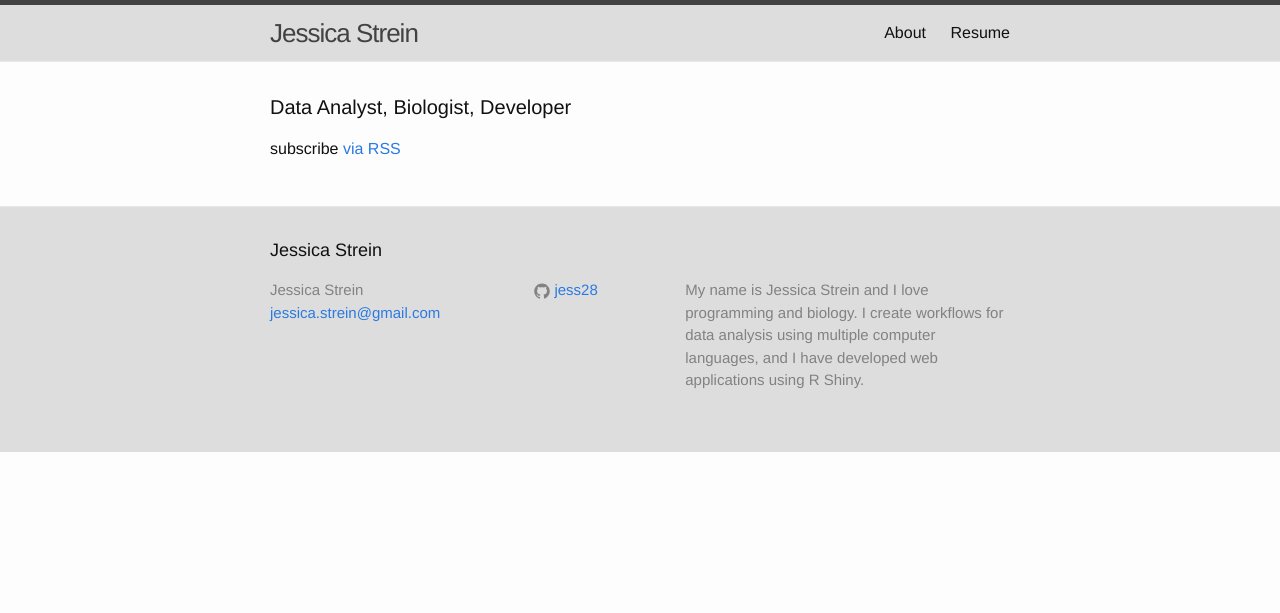
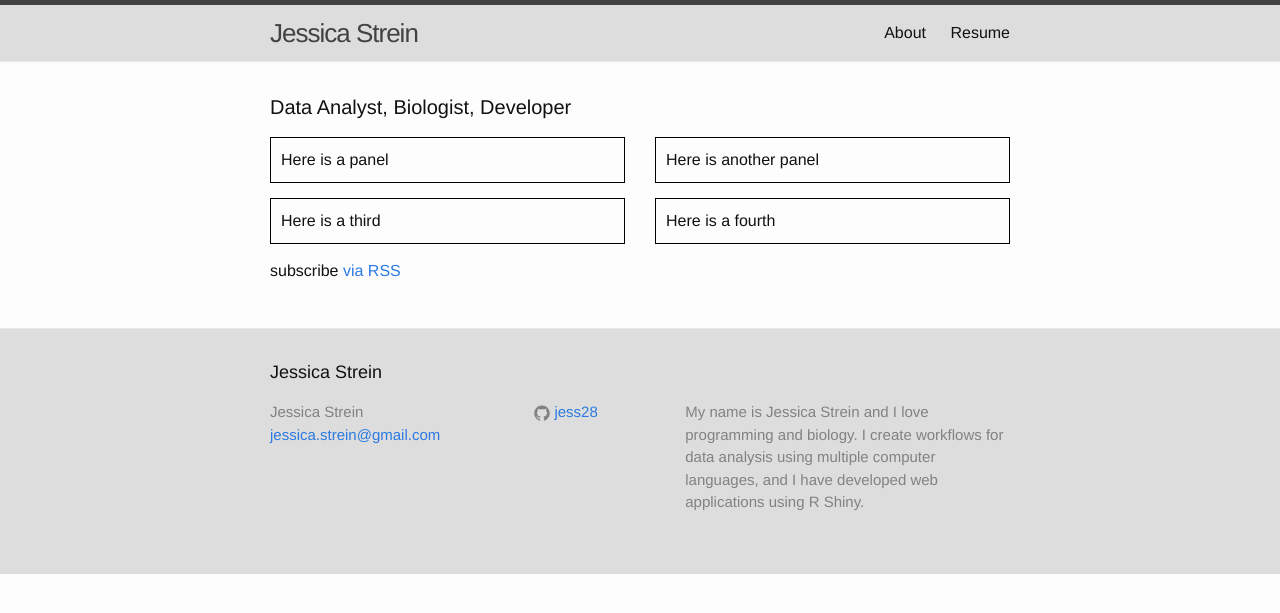
Before and after one commit to jess28/jess28.github.io, a Jekyll site: the page built from index.html, in a window 1280 px wide. Shown: the top 613 px of the page. Built offline with Jekyll 4.4.1, drawn with Linux system fonts in a browser that asks for light colours.

Commit message:
fixed color issue, added stackoverflow link, added boxes for later

```diff
--- a/_sass/_base.scss
+++ b/_sass/_base.scss
@@ -204,11 +204,3 @@
         }
     }
 }
-
-header {
-  background-color: #ddd;
-}
-
-footer {
-  background-color: #ddd;
-}
--- a/_sass/_layout.scss
+++ b/_sass/_layout.scss
@@ -5,6 +5,7 @@
     border-top: 5px solid $grey-color-dark;
     border-bottom: 1px solid $grey-color-light;
     min-height: 56px;
+    background-color: #ddd;
 
     // Positioning context for the mobile navigation icon
     position: relative;
@@ -100,6 +101,7 @@
 .site-footer {
     border-top: 1px solid $grey-color-light;
     padding: $spacing-unit 0;
+    background-color: #ddd;
 }
 
 .footer-heading {
@@ -240,3 +242,19 @@
         }
     }
 }
+
+.left {
+  float: left;
+  width: 45%;
+  border: 1px solid #000000;
+  padding: 10px;
+  margin-bottom: 15px;
+}
+
+.right {
+  float: right;
+  width: 45%;
+  border: 1px solid #000000;
+  padding: 10px;
+  margin-bottom: 15px;
+}
--- a/index.html
+++ b/index.html
@@ -6,6 +6,22 @@
 
   <h1 class="page-heading">Data Analyst, Biologist, Developer</h1>
 
+  <div class="left">
+    Here is a panel
+  </div>
+  <div class="right">
+    Here is another panel
+  </div>
+
+  <div class="left">
+    Here is a third
+  </div>
+  <div class="right">
+    Here is a fourth
+  </div>
+
+  <br>
+
   <p class="rss-subscribe">subscribe <a href="{{ "/feed.xml" | prepend: site.baseurl }}">via RSS</a></p>
 
 </div>
```
Also changed, not shown: about.md (+2 -0 lines).
